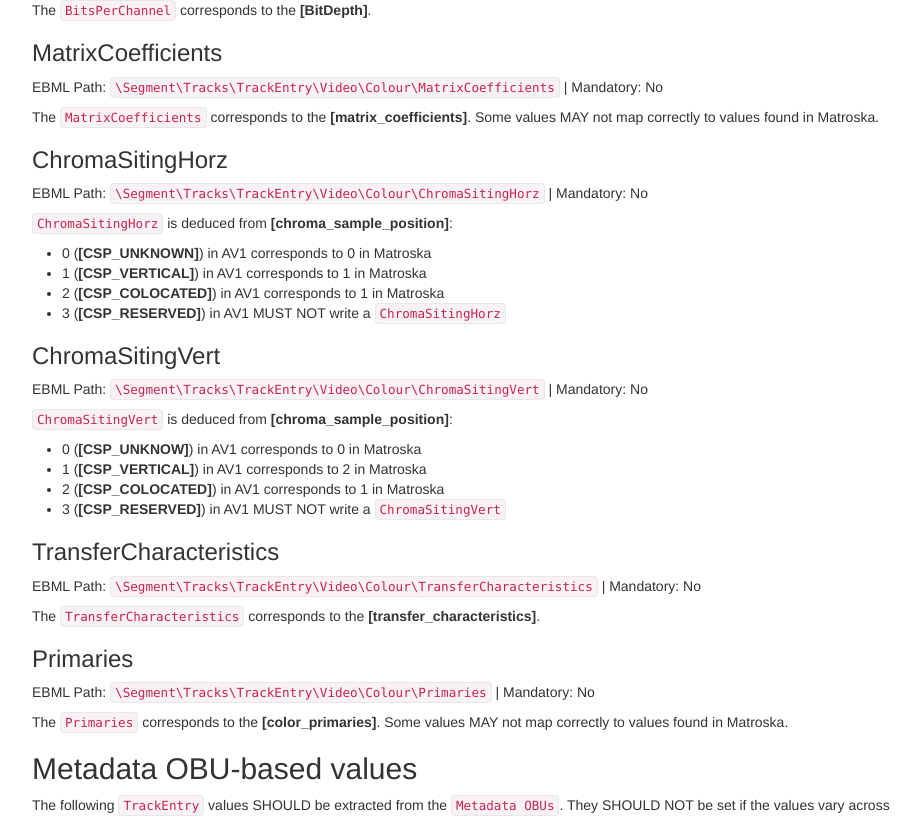
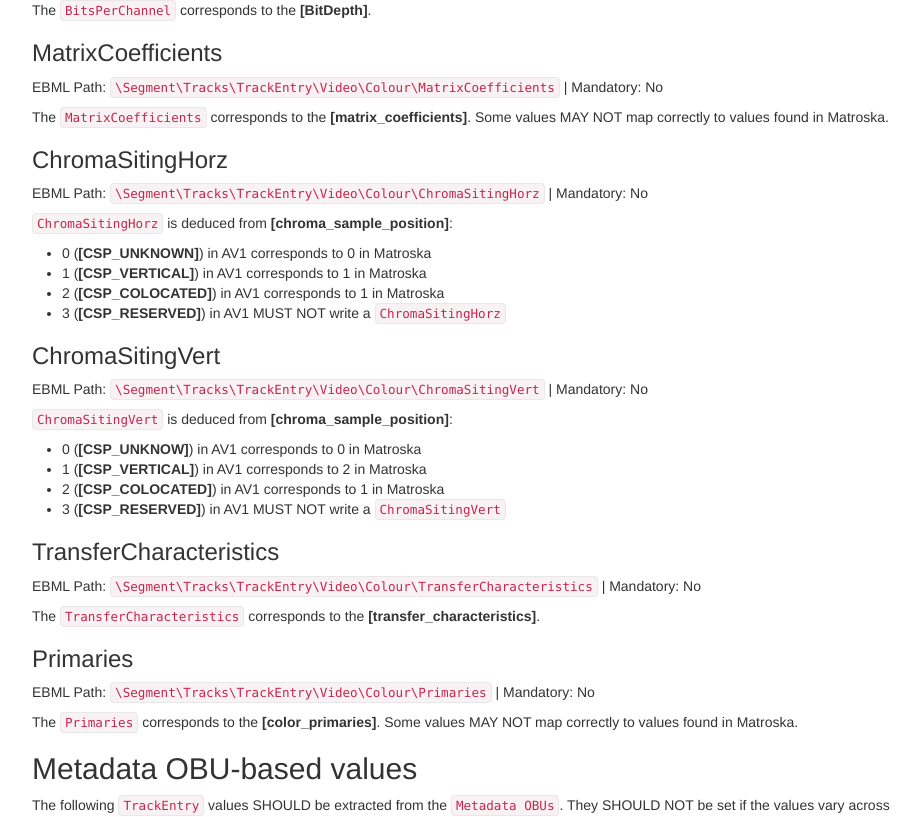
Before and after one commit to ietf-wg-cellar/matroska-specification, a Jekyll site: the page built from codec/av1.md, in a window 1280 px wide and 1400 px high, scrolled down 5007 px. Shown: the part 151-968 px from the top of the window, without its empty margins (273-1193 px from the left). Built offline with Jekyll 4.4.1, drawn with Linux system fonts in a browser that asks for light colours; our own code applies the rules of GitHub Pages for plain Markdown files; some of the changed text lies outside the part shown.

Commit message:
av1: use uppercase for normative NOT

```diff
--- a/codec/av1.md
+++ b/codec/av1.md
@@ -156,7 +156,7 @@
 
 Within a protected `Block`, the following constraints apply to all the OBUs it contains:
 
-* All __[obu_header]__ structures and associated __[obu_size]__ fields MUST not be encrypted.
+* All __[obu_header]__ structures and associated __[obu_size]__ fields MUST NOT be encrypted.
 
 * OBUs of type `OBU_TEMPORAL_DELIMITER`, `OBU_SEQUENCE_HEADER`, `OBU_FRAME_HEADER` (including within an `OBU_FRAME`), `OBU_REDUNDANT_FRAME_HEADER` and `OBU_PADDING` MUST NOT be encrypted.
 
@@ -217,7 +217,7 @@
 ### MatrixCoefficients
 EBML Path: `\Segment\Tracks\TrackEntry\Video\Colour\MatrixCoefficients` | Mandatory: No
 
-The `MatrixCoefficients` corresponds to the __[matrix_coefficients]__. Some values MAY not map correctly to values found in Matroska.
+The `MatrixCoefficients` corresponds to the __[matrix_coefficients]__. Some values MAY NOT map correctly to values found in Matroska.
 
 ### ChromaSitingHorz
 EBML Path: `\Segment\Tracks\TrackEntry\Video\Colour\ChromaSitingHorz` | Mandatory: No
@@ -245,7 +245,7 @@
 ### Primaries
 EBML Path: `\Segment\Tracks\TrackEntry\Video\Colour\Primaries` | Mandatory: No
 
-The `Primaries` corresponds to the __[color_primaries]__. Some values MAY not map correctly to values found in Matroska.
+The `Primaries` corresponds to the __[color_primaries]__. Some values MAY NOT map correctly to values found in Matroska.
 
 ## Metadata OBU-based values
 
```
